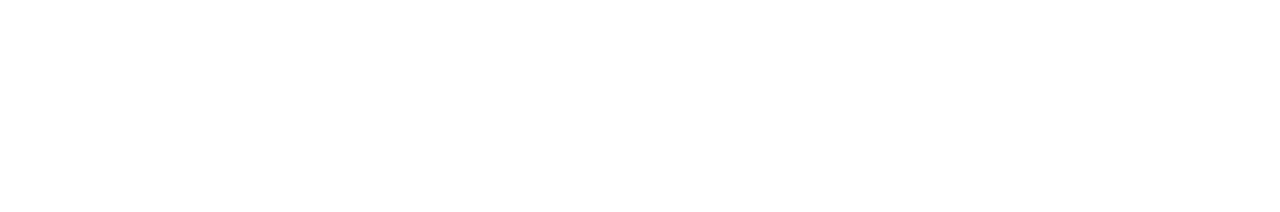
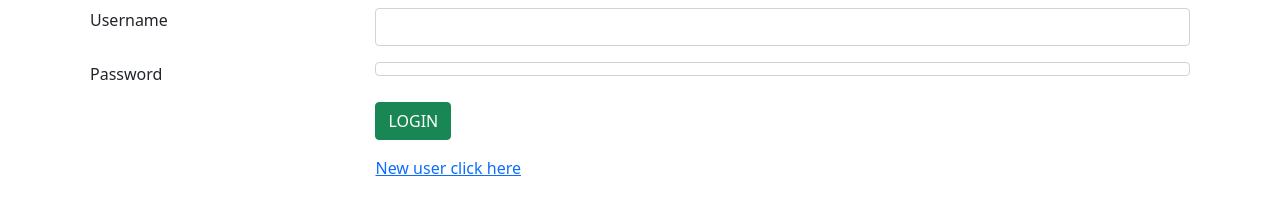
Before and after one commit to Ansumariamjacob/userapp, a plain HTML site: page index.html in a window 1280 px wide. Drawn offline with nearby package versions, Linux system fonts and the light colour scheme.

Commit message:
completed

```diff
--- a/index.html
+++ b/index.html
@@ -1,12 +1,39 @@
 <!DOCTYPE html>
 <html lang="en">
 <head>
+    <link href="https://cdn.jsdelivr.net/npm/bootstrap@5.1.3/dist/css/bootstrap.min.css" rel="stylesheet" integrity="sha384-1BmE4kWBq78iYhFldvKuhfTAU6auU8tT94WrHftjDbrCEXSU1oBoqyl2QvZ6jIW3" crossorigin="anonymous">
     <meta charset="UTF-8">
     <meta http-equiv="X-UA-Compatible" content="IE=edge">
     <meta name="viewport" content="width=device-width, initial-scale=1.0">
     <title>Document</title>
 </head>
 <body>
-
+    <div class="container">
+        <div class="row">
+            <div class="col col-12 col-sm-12 col-md-12 col-lg-12 col-xxl-12 col-xl-12">
+                <table class="table table-borderless">
+                    <tr>
+                        <td>Username</td>
+                        <td><input type="text" class="form-control"></td>
+                    </tr>
+                    <tr>
+                        <td>Password</td>
+                        <td><inpur:password class="form-control"></inpur:password></td>
+                    </tr>
+                    <tr>
+                        <td></td>
+                        <td><button class="btn btn-success">LOGIN</button></td>
+                    </tr>
+                    <tr>
+                        <td></td>
+                        <td>
+                            <a href="register.html">New user click here</a>
+                        </td>
+                    </tr>
+                </table>
+            </div>
+        </div>
+    </div>
+    <script src="https://cdn.jsdelivr.net/npm/bootstrap@5.1.3/dist/js/bootstrap.bundle.min.js" integrity="sha384-ka7Sk0Gln4gmtz2MlQnikT1wXgYsOg+OMhuP+IlRH9sENBO0LRn5q+8nbTov4+1p" crossorigin="anonymous"></script>
 </body>
 </html>
```
